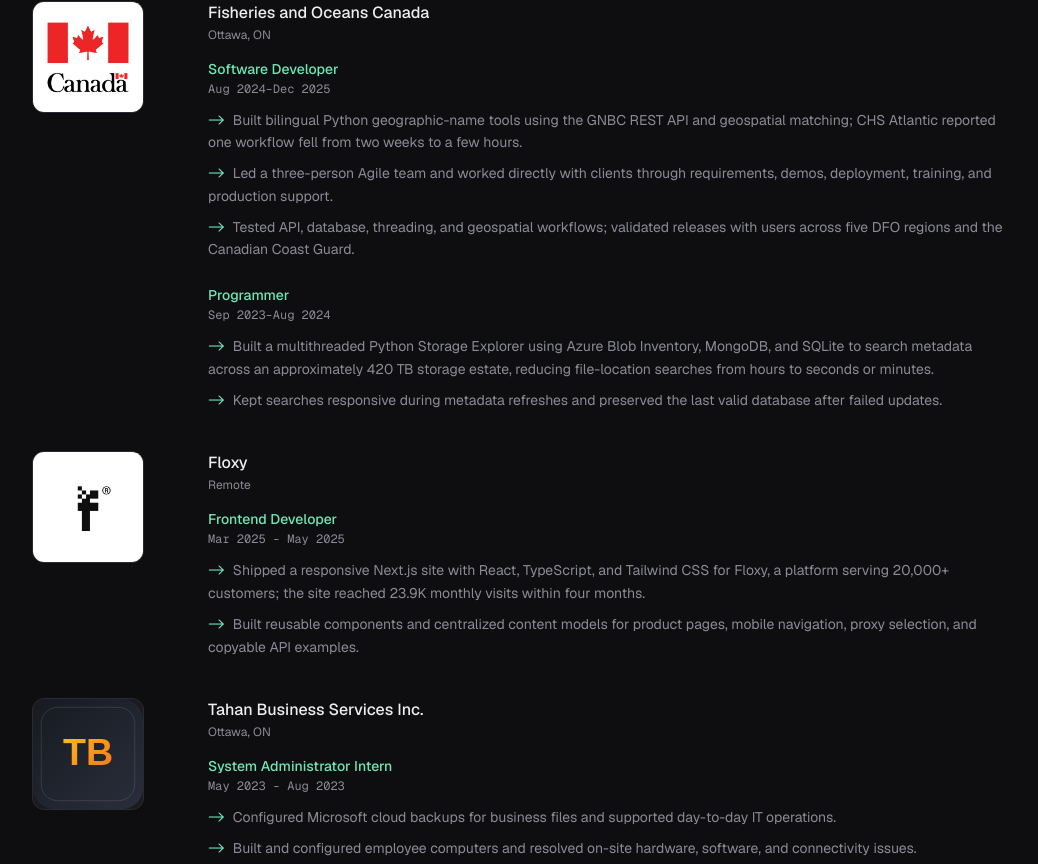
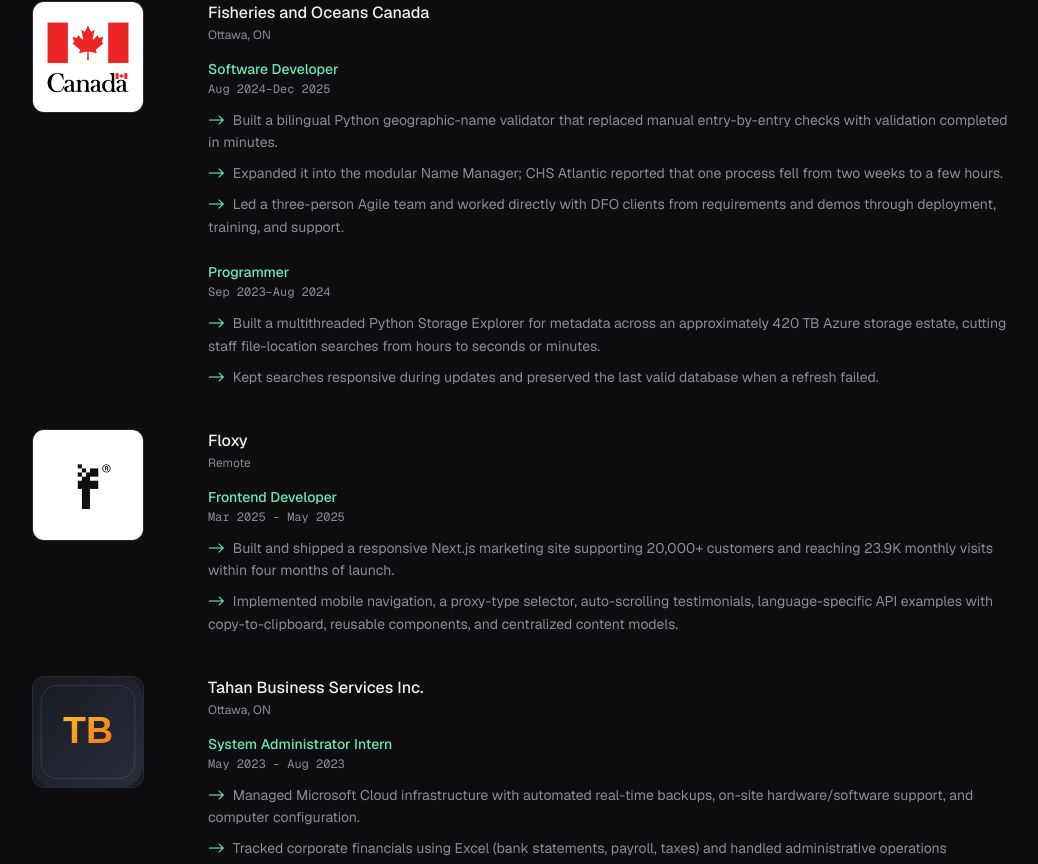
Before and after one commit to khalifehbasiri/khalifeh-portfolio, a Next.js app: page / in a window 1280 px wide. Shown: the part 3471-4335 px from the top of the page, without its empty margins (120-1158 px from the left). Built offline with nearby package versions, Linux system fonts and the light colour scheme.

Commit message:
enhance education details

```diff
--- a/app/data/portfolio.ts
+++ b/app/data/portfolio.ts
@@ -679,17 +679,17 @@
         role: "Software Developer",
         period: "Aug 2024–Dec 2025",
         highlights: [
-          "Built bilingual Python geographic-name tools using the GNBC REST API and geospatial matching; CHS Atlantic reported one workflow fell from two weeks to a few hours.",
-          "Led a three-person Agile team and worked directly with clients through requirements, demos, deployment, training, and production support.",
-          "Tested API, database, threading, and geospatial workflows; validated releases with users across five DFO regions and the Canadian Coast Guard.",
+          "Built a bilingual Python geographic-name validator that replaced manual entry-by-entry checks with validation completed in minutes.",
+          "Expanded it into the modular Name Manager; CHS Atlantic reported that one process fell from two weeks to a few hours.",
+          "Led a three-person Agile team and worked directly with DFO clients from requirements and demos through deployment, training, and support.",
         ],
       },
       {
         role: "Programmer",
         period: "Sep 2023–Aug 2024",
         highlights: [
-          "Built a multithreaded Python Storage Explorer using Azure Blob Inventory, MongoDB, and SQLite to search metadata across an approximately 420 TB storage estate, reducing file-location searches from hours to seconds or minutes.",
-          "Kept searches responsive during metadata refreshes and preserved the last valid database after failed updates.",
+          "Built a multithreaded Python Storage Explorer for metadata across an approximately 420 TB Azure storage estate, cutting staff file-location searches from hours to seconds or minutes.",
+          "Kept searches responsive during updates and preserved the last valid database when a refresh failed.",
         ],
       },
     ],
@@ -704,8 +704,8 @@
         role: "Frontend Developer",
         period: "Mar 2025 - May 2025",
         highlights: [
-          "Shipped a responsive Next.js site with React, TypeScript, and Tailwind CSS for Floxy, a platform serving 20,000+ customers; the site reached 23.9K monthly visits within four months.",
-          "Built reusable components and centralized content models for product pages, mobile navigation, proxy selection, and copyable API examples.",
+          "Built and shipped a responsive Next.js marketing site supporting 20,000+ customers and reaching 23.9K monthly visits within four months of launch.",
+          "Implemented mobile navigation, a proxy-type selector, auto-scrolling testimonials, language-specific API examples with copy-to-clipboard, reusable components, and centralized content models.",
         ],
       },
     ],
@@ -720,8 +720,8 @@
         role: "System Administrator Intern",
         period: "May 2023 - Aug 2023",
         highlights: [
-          "Configured Microsoft cloud backups for business files and supported day-to-day IT operations.",
-          "Built and configured employee computers and resolved on-site hardware, software, and connectivity issues.",
+          "Managed Microsoft Cloud infrastructure with automated real-time backups, on-site hardware/software support, and computer configuration.",
+          "Tracked corporate financials using Excel (bank statements, payroll, taxes) and handled administrative operations including scheduling and client communications.",
         ],
       },
     ],
@@ -738,7 +738,7 @@
     imageAlt: "Carleton University crest",
     imageFit: "cover",
     details: [
-      "Coursework in algorithms, databases, software engineering, systems programming, and machine learning.",
+      "Relevant coursework: Object-Oriented Software Engineering, Database Management Systems, Web Applications, Algorithms and Data Structures, Operating Systems, Systems Programming, and Human-Computer Interaction.",
     ],
   },
 ];
```
